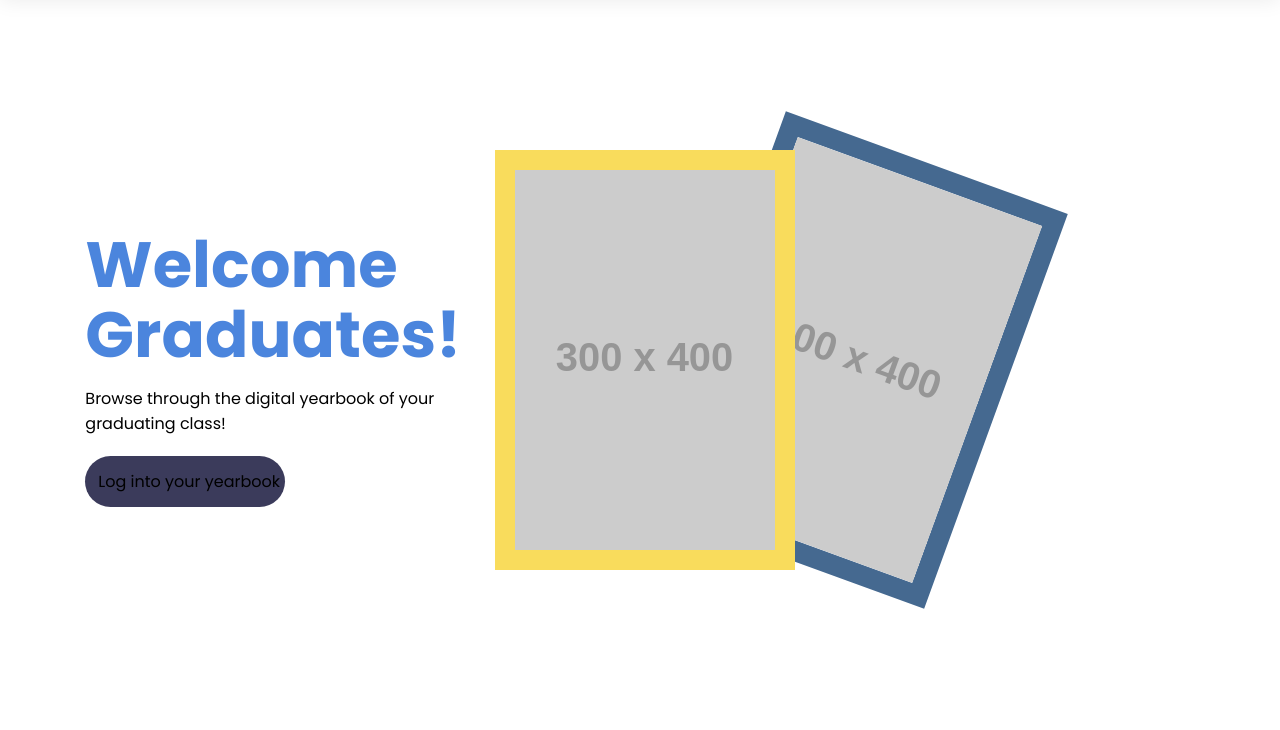
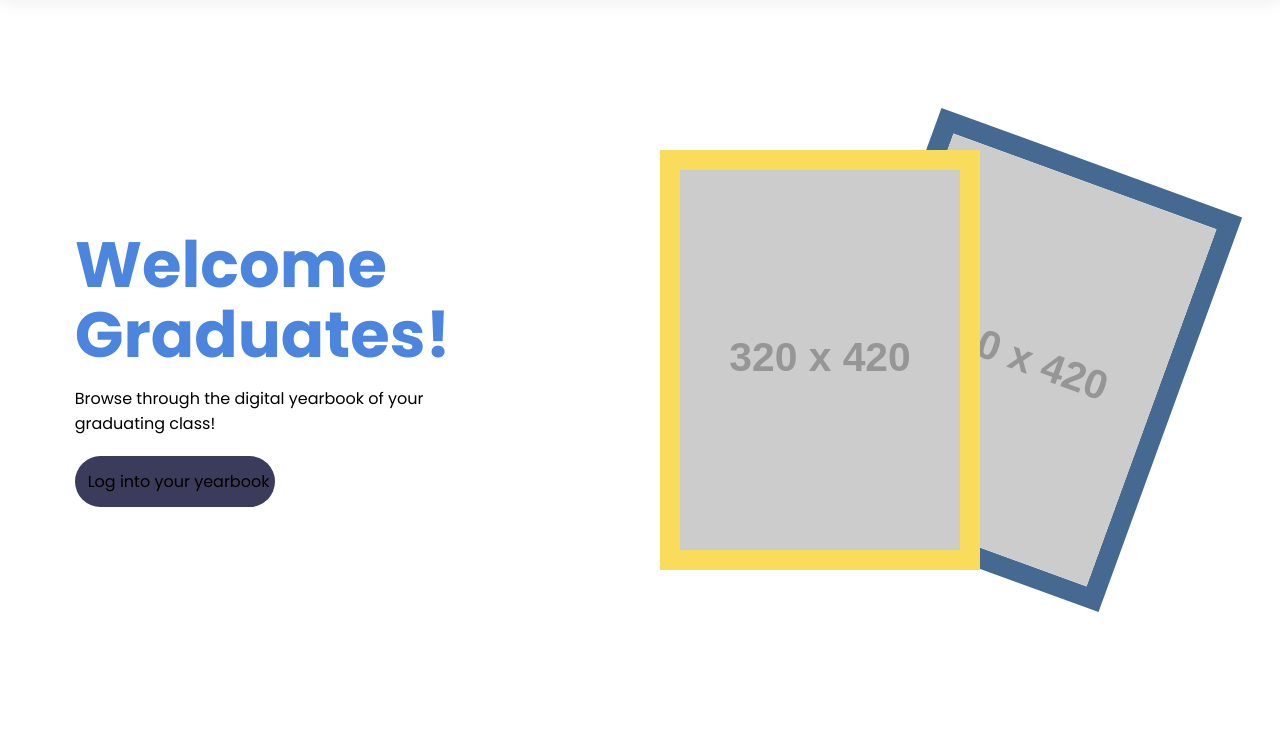
Before and after one commit to manhellis/yearbook, a PHP site: page /index.html in a window 1280 px wide. Shown: the part 70-800 px from the top of the page. Run offline with PHP 8.4, Linux system fonts and the light colour scheme; grey boxes labelled with a size stand in for pictures from a placeholder-image service; some libraries are stand-ins or nearby versions; some web fonts are replaced.

Commit message:
Update styles up to tablet

```diff
--- a/index.html
+++ b/index.html
@@ -32,8 +32,8 @@
             </div>
         </div>
         <div class="graphics">
-            <img src="https://placehold.co/300x400">
-            <img src="https://placehold.co/300x400">
+            <img src="https://placehold.co/320x420">
+            <img src="https://placehold.co/320x420">
         </div>
     </main>
 
--- a/styles/homepage.css
+++ b/styles/homepage.css
@@ -19,8 +19,8 @@ main {
     display: flex;
     flex-direction: column-reverse;
     align-items: center;
-    height: 90vh;
-    width: 100%;
+    width: 100vw;
+    height: calc(100vh - 80px)
 }
 
 header {
@@ -132,7 +132,33 @@ h1 {
     color: white;
 }
 
+.graphics {
+    height: calc(50vh - 50px);
+    width: 100%;
+    margin: 1em;
+    display: flex;
+    justify-content: flex-end;
+    align-items: center;
+}
 
+.graphics img {
+    position: absolute;
+    max-width: 100%;
+    height: auto; /* Preserve aspect ratio */
+    object-fit: cover;
+    border: 20px solid;
+}
+
+.graphics img:nth-child(1) {
+    right: 190px;
+    transform: rotate(20deg);
+    border-color: #456990;
+}
+
+.graphics img:nth-child(2) {
+    right: 400px;
+    border-color: #f9dc5c;
+}
 
 
 /* - Ipad to small laptop */
@@ -197,7 +223,6 @@ h1 {
     }
 }
 
-
 /* - Laptop to bigger screen */
 @media screen and (min-width: 992px) {
     .menu {
@@ -222,36 +247,66 @@ h1 {
 }
 
 /* Graphics Media Queries */
+/* Medium screens (tablets) */
+@media screen and (min-width: 601px) and (max-width: 924px) {
+    .graphics {
+        width: 50%;
+    }
 
-@media screen and (min-width: 1277px) {
+    .graphics img {
+        width: 250px;
+        height: 350px;
+    }
 
-.graphics {
-    order: 2;
-    position: relative;
-    width: 50%;
-    height: calc(100vh - 80px);
-    display: flex;
-    justify-content: flex-end;
-    align-items: center;
+    .graphics img:nth-child(1) {
+        left: 100px;
+        transform: rotate(-20deg);
+    }
+
+    .graphics img:nth-child(2) {
+        left: 200px;
+    }
 }
 
+/* Larger screens (desktops) */
+@media screen and (min-width: 925px) and (max-width: 1169px) {
+    .graphics {
+        width: 50%;
+    }
 
-.graphics img {
-    position: absolute;
-    width: 300px;
-    height: 420px;
-    object-fit: cover;
-    border: 20px solid;
+    .graphics img {
+        width: 320px;
+        height: 420px;
+    }
+
+    .graphics img:nth-child(1) {
+        left: 100px;
+        transform: rotate(-20deg);
+    }
+
+    .graphics img:nth-child(2) {
+        left: 250px;
+    }
 }
 
-.graphics img:nth-child(1) {
-    right: 190px;
-    transform: rotate(20deg);
-    border-color: #456990;
+/* Extra large screens */
+@media screen and (min-width: 1170px) {
+    .graphics {
+        width: 50%;
+        order: 2;
+    }
+
+    .graphics img {
+        width: 320px;
+        height: 420px;
+    }
+
+    .graphics img:nth-child(1) {
+        right: 100px;
+        transform: rotate(20deg);
+    }
+
+    .graphics img:nth-child(2) {
+        right: 300px;
+    }
 }
-
-.graphics img:nth-child(2) {
-    right: 400px;
-    border-color: #f9dc5c;
-}
-}
```
